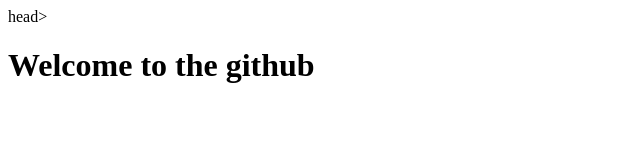
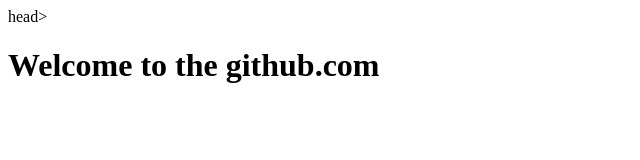
Before and after one commit to Mahesh5862/demoo, a plain HTML site: page index.html in a window 1280 px wide. Shown: the full height of the page, 0-640 px from the left. Drawn offline with Linux system fonts and the light colour scheme.

Commit message:
Update index.html

```diff
--- a/index.html
+++ b/index.html
@@ -1,6 +1,6 @@
 head>
 <title>Hello</title>
 <body>
- <h1> Welcome to the github</h1>
+ <h1> Welcome to the github.com</h1>
  </body>
  </head>
```
